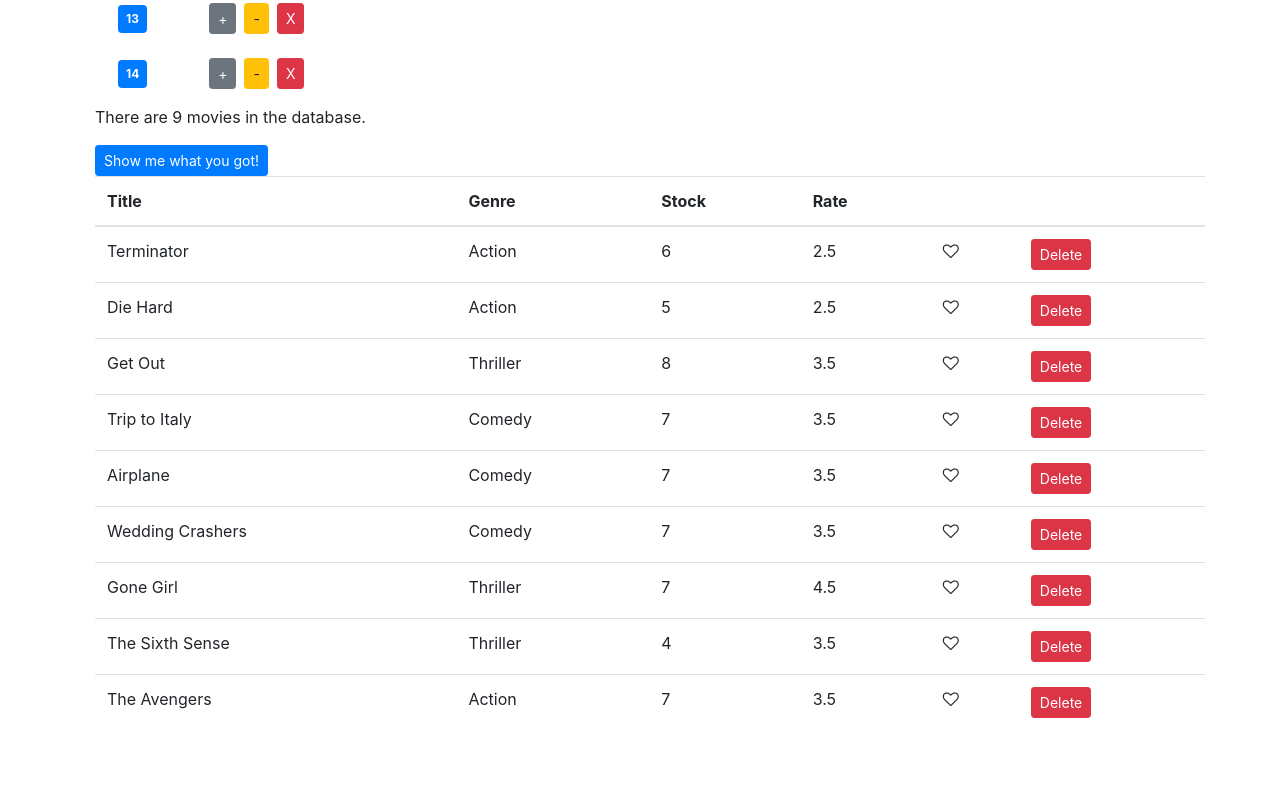
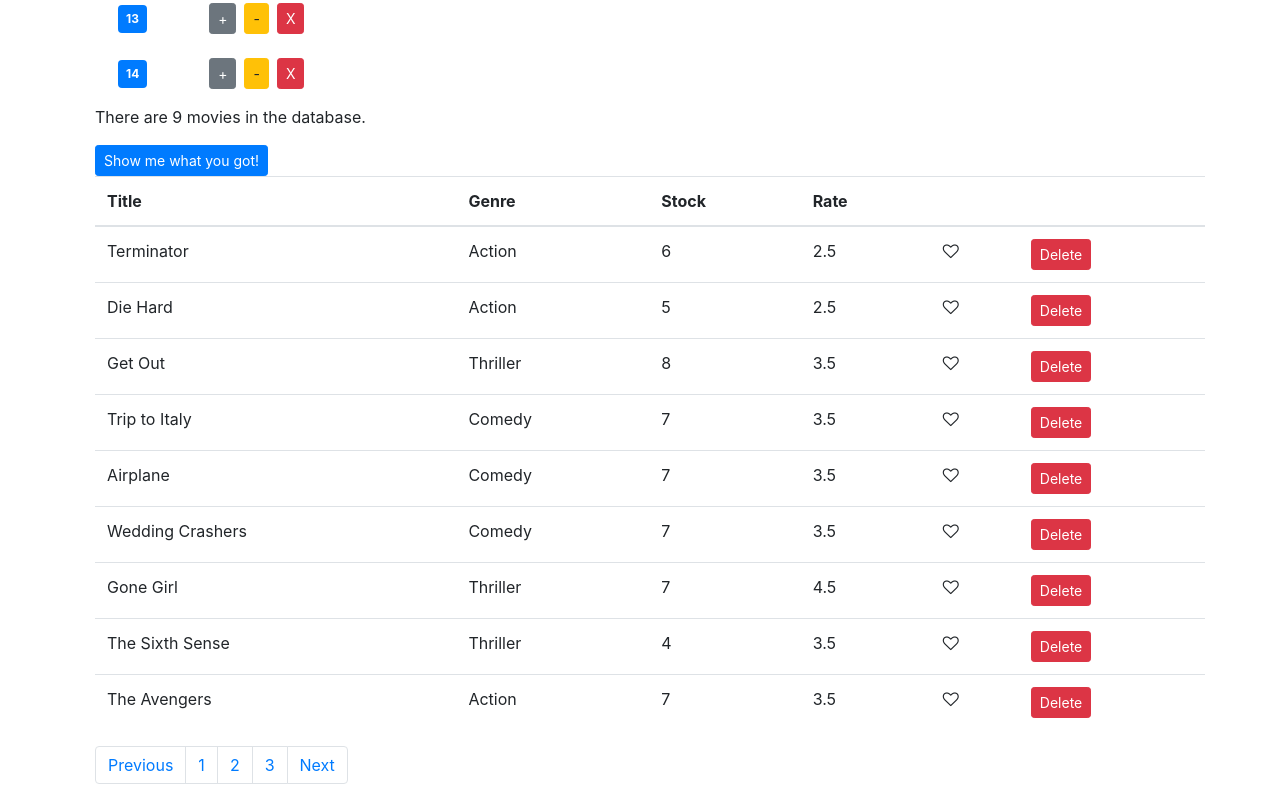
Before and after one commit to matiasg11/firsttry, a React (Create React App) app: page / in a window 1280 px wide. Shown: the part 246-1046 px from the top of the page. Before the commit the page ends 992 px from the top, so only its background shows below. Built offline with nearby package versions, Linux system fonts and the light colour scheme.

Commit message:
Pagination added

```diff
--- /dev/null
+++ b/src/components/common/pagination.jsx
@@ -0,0 +1,37 @@
+import React from "react";
+
+const Pagination = (props) => {
+    return (
+        <nav aria-label="Page navigation example">
+            <ul className="pagination">
+                <li className="page-item">
+                    <a className="page-link" href="#">
+                        Previous
+                    </a>
+                </li>
+                <li className="page-item">
+                    <a className="page-link" href="#">
+                        1
+                    </a>
+                </li>
+                <li className="page-item">
+                    <a className="page-link" href="#">
+                        2
+                    </a>
+                </li>
+                <li className="page-item">
+                    <a className="page-link" href="#">
+                        3
+                    </a>
+                </li>
+                <li className="page-item">
+                    <a className="page-link" href="#">
+                        Next
+                    </a>
+                </li>
+            </ul>
+        </nav>
+    );
+};
+
+export default Pagination;
--- a/src/components/movies.jsx
+++ b/src/components/movies.jsx
@@ -1,6 +1,7 @@
 import React, { Component } from "react";
 import { getMovies } from "../services/fakeMovieService";
 import Like from "./common/like";
+import Pagination from "./common/pagination";
 
 class Movies extends Component {
     state = {
@@ -96,6 +97,7 @@ class Movies extends Component {
                         ))}
                     </tbody>
                 </table>
+                <Pagination />
             </div>
         );
     }
```
